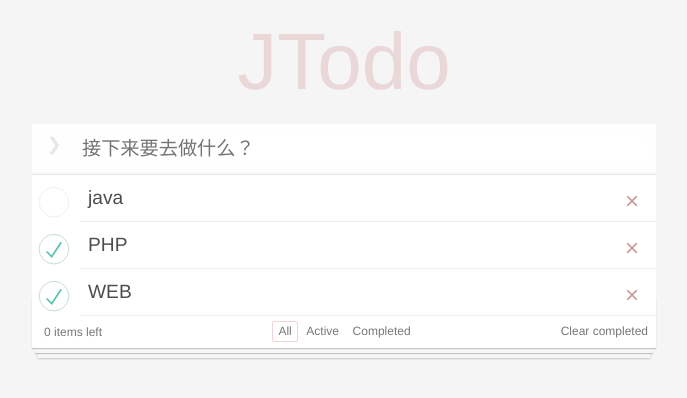
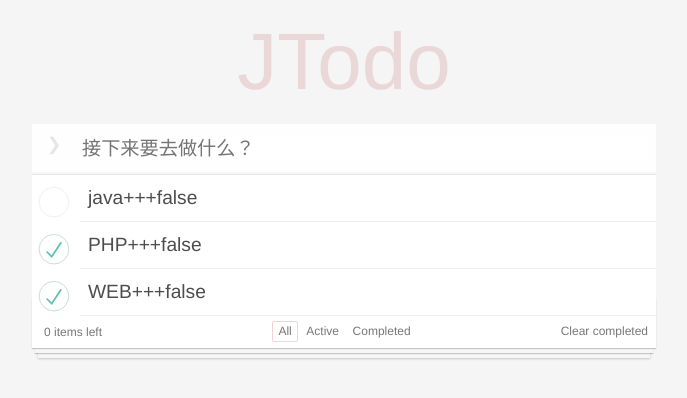
Before and after one commit to namexi/vue-todo, a Vue app: page / in a window 1280 px wide. Shown: the top 398 px of the page, without its empty margins (296-983 px from the left). Built offline with nearby package versions, Linux system fonts and the light colour scheme.

Commit message:
06-双击事件小优化

```diff
--- a/src/component/newtodo.vue
+++ b/src/component/newtodo.vue
@@ -92,6 +92,7 @@
                         font-family: inherit;
                         font-weight: inherit;
                         background: none;
+                        display: none;
                         &:hover {
                             color: #b83f45;
                         }
@@ -99,6 +100,7 @@
 
                   }
                   .edit {
+                      display: none;
                       width: 100%;
                       border:none;
                       border: 1px solid #999;
@@ -128,11 +130,11 @@
             <ul>
                 <li v-for="(item,index) in list" :key="index">
                     <div class="view" @mouseenter="showDelBtn" @mouseleave="hiddenDelBtn" >
-                        <input type="checkbox" class="toggle" :checked="allCkecked" v-model="item.checked">
-                        <label @click.stop="showEditInput">{{item.text}}</label>
-                        <a class="hiddend">×</a>
+                        <input type="checkbox" class="toggle"  v-model="item.checked">
+                        <label @click.stop="showEditInput">{{item.text}}+++{{allCkecked}}</label>
+                        <a>×</a>
                     </div>
-                    <input type="text" class="edit" v-show="editText" v-todo-focus="falge" @blur="hiddeEditText">
+                    <input type="text" class="edit" v-todo-focus="falge" @blur="hiddeEditText">
                 </li>
             </ul>
         </div>
@@ -144,14 +146,12 @@ export default {
     name: 'JtodoNewtodo',
     data () {
         return {
-            delBtn: false,
-            editText: false,
             clcikTime : 0,
             allCkecked: false,
             text: '',
             falge:false,
-            edit: {},
-            list: [{
+            list: [
+                {
                     id: 0,
                     text: 'java',
                     checked: false
@@ -172,7 +172,7 @@ export default {
             if (e.target) e.currentTarget.lastElementChild.style.display = 'block'
         },
         hiddenDelBtn(e){
-            if(!this.delBtn && e.target ) e.currentTarget.lastElementChild.style.display = 'none'
+            if (e.target) e.currentTarget.lastElementChild.style.display = 'none'
         },
         showEditInput (e) {
             if (!this.text) this.text = e.currentTarget.textContent
@@ -181,28 +181,23 @@ export default {
                 console.log("开始获取第一次时间了")
             }else{
                 if (this.text === e.currentTarget.textContent) {
-                    if (new Date().getTime() - this.clcikTime > 500 && !this.falge) {
-                         this.falge = false
+                    if (new Date().getTime() - this.clcikTime > 300 && !this.falge) {
                         this.clcikTime = 0
-                        this.text = ''
                          console.log("两次点击时间过长")
                         return
                     }
                     console.log("点击了相同的元素")
                     console.log("连续点击了两次")
-                   this.edit = e.currentTarget.parentElement.nextElementSibling
+                   this.text = e.currentTarget.parentElement.nextElementSibling
                     this.falge = true
-                   this.edit.style.display = 'block'
+                   this.text.style.display = 'block'
                 }else {
-                    this.edit.style.display = 'none'
                     this.falge = false
-                    this.text = ''
+                    this.text = e.currentTarget.textContent
                     this.clcikTime =  new Date().getTime()
                     console.log("点击了不相同的元素")
-                    return
                 }
             }
-
         },
         hiddeEditText(e){
           e.currentTarget.style.display = 'none'
```
Lines whose indentation alone changed are shown as unchanged.
